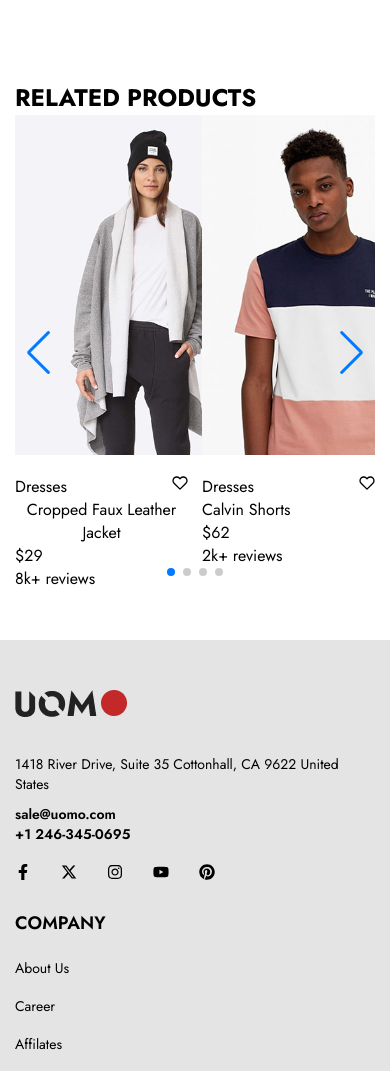
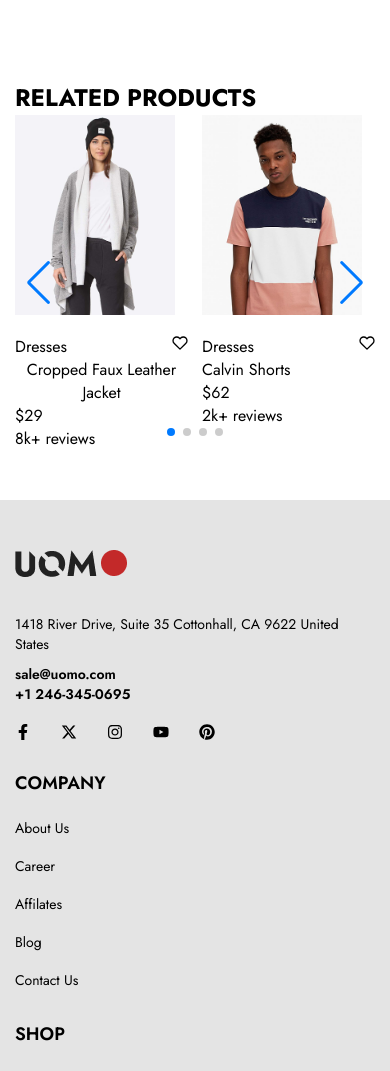
Before and after one commit to toyor009/ShopNow, a React (Create React App) app: page /product in a window 390 px wide. Shown: the part 1237-2308 px from the top of the page. Built offline with nearby package versions, Linux system fonts and the light colour scheme.

Commit message:
"Add responsive styles for related products section and implement wishlist functionality"

```diff
--- a/src/Components/Product/RelatedProducts/RelatedProducts.css
+++ b/src/Components/Product/RelatedProducts/RelatedProducts.css
@@ -83,8 +83,30 @@
     padding: 0 60px;
   }
 }
+
 @media screen and (max-width: 450px) {
   .relatedProductSection {
     padding: 0 15px;
   }
+
+  .rpImages {
+    width: 160px;
+    height: 200px;
+  }
+
+  .rpImages h4 {
+    top: 170px;
+  }
 }
+
+@media screen and (max-width: 320px) {
+  .rpImages {
+    width: 138px;
+    height: 167px;
+  }
+
+  .rpImages h4 {
+    top: 145px;
+    font-size: 12px;
+  }
+}
--- a/src/Components/Product/RelatedProducts/RelatedProducts.jsx
+++ b/src/Components/Product/RelatedProducts/RelatedProducts.jsx
@@ -1,4 +1,4 @@
-import React from "react";
+import React, { useState } from "react";
 import "./RelatedProducts.css";
 
 import { Swiper, SwiperSlide } from "swiper/react";
@@ -13,7 +13,14 @@ import relatedProductData from "../../../Data/RelatedProducts";
 import { FiHeart } from "react-icons/fi";
 
 const RelatedProducts = () => {
-  // const [wishList, setWishList] = useState(false);
+  const [wishList, setWishList] = useState({});
+
+  const handleWishlistClick = (productID) => {
+    setWishList((prevWishlist) => ({
+      ...prevWishlist,
+      [productID]: !prevWishlist[productID],
+    }));
+  };
 
   return (
     <div>
@@ -51,20 +58,20 @@ const RelatedProducts = () => {
               },
             }}
           >
-            {relatedProductData.map((product, index) => {
+            {relatedProductData.map((product) => {
               return (
-                <SwiperSlide key={index}>
+                <SwiperSlide key={product.productID}>
                   <div className="rpContainer">
                     <div className="rpImages">
                       <img
                         src={product.frontImg}
-                        alt={product.name}
+                        alt={product.productName}
                         className="rpFrontImg"
                       />
                       <img
                         src={product.backImg}
                         className="rpBackImg"
-                        alt={product.name}
+                        alt={product.productName}
                       />
                       <h4>Add to Cart</h4>
                     </div>
@@ -72,7 +79,15 @@ const RelatedProducts = () => {
                     <div className="relatedProductInfo">
                       <div className="rpCategoryWishlist">
                         <p>Dresses</p>
-                        <FiHeart />
+                        <FiHeart
+                          onClick={() => handleWishlistClick(product.productID)}
+                          style={{
+                            color: wishList[product.productID]
+                              ? "red"
+                              : "black",
+                            cursor: "pointer",
+                          }}
+                        />
                       </div>
                       <div className="productNameInfo">
                         <h6>{product.productName}</h6>
```
